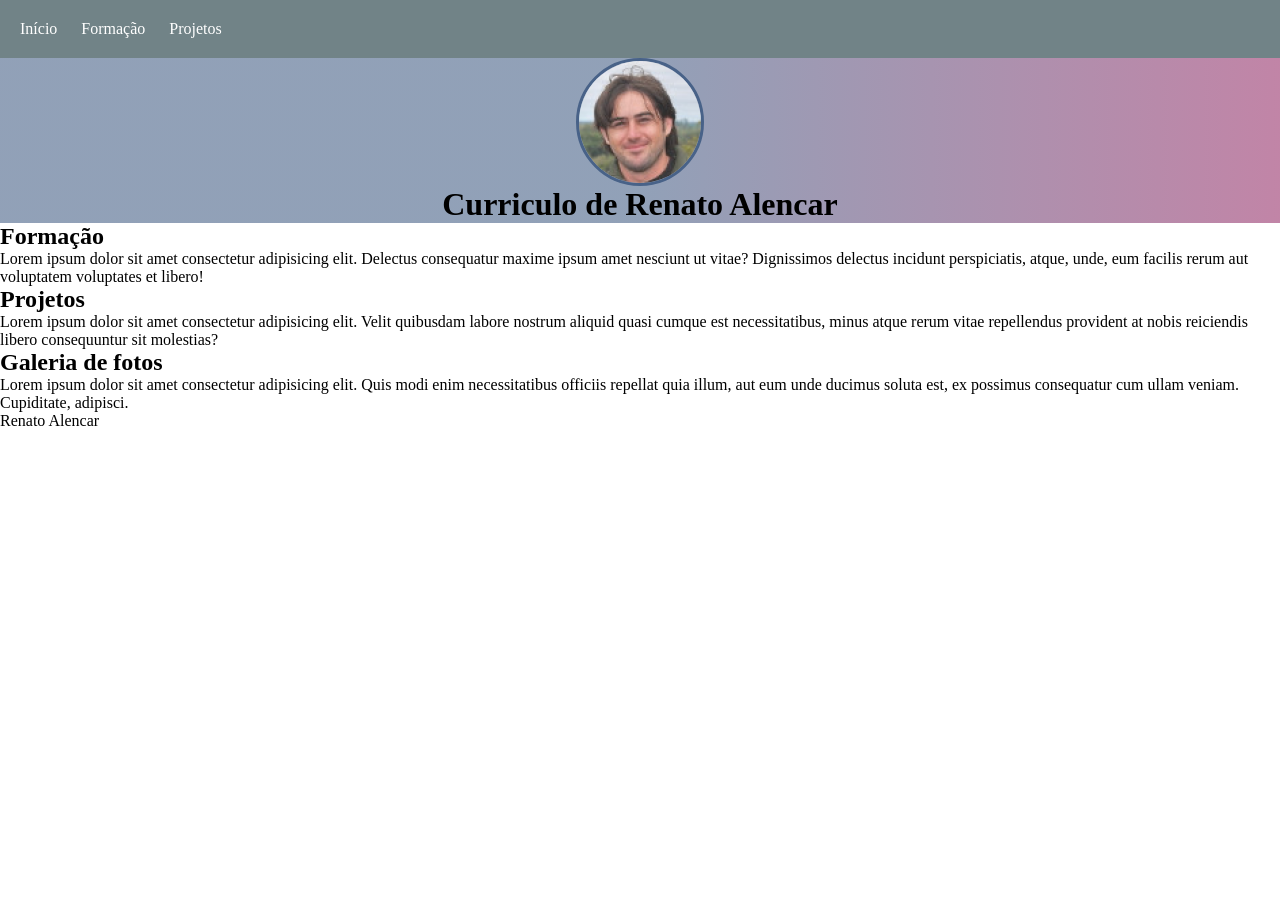
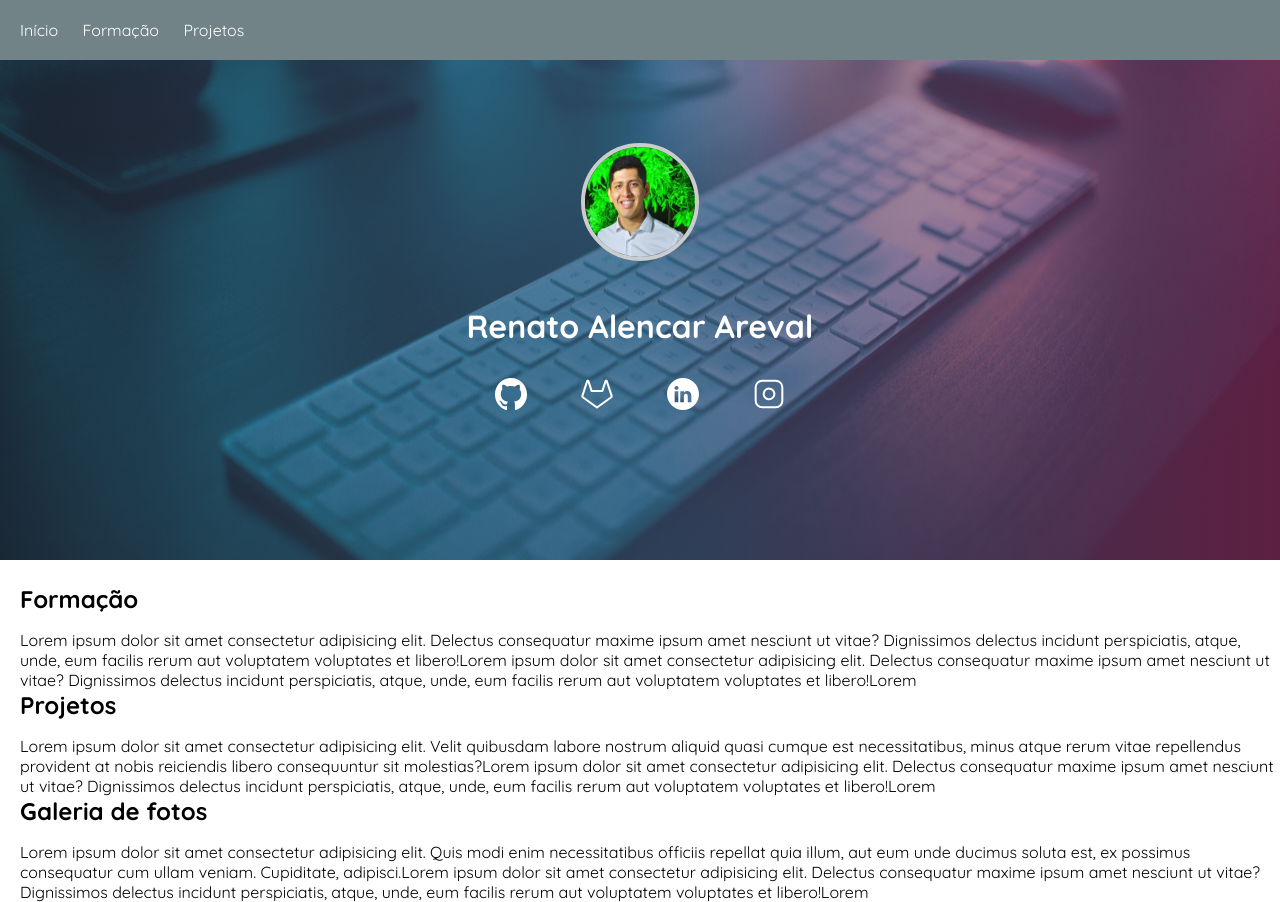
Before and after one commit to renatoareval/curriculo, a plain HTML site: page index.html in a window 1280 px wide. Before the commit the page ends 800 px from the top, so only its background shows below. Drawn offline with Linux system fonts and the light colour scheme.

Commit message:
estilos cabeçalho

```diff
--- a/estilo.css
+++ b/estilo.css
@@ -1,12 +1,14 @@
+@import url('https://fonts.googleapis.com/css2?family=Quicksand:wght@300;400;500;600;700&display=swap');
+
 * {
     margin: 0;
     padding: 0;
+    font-family: 'Quicksand';
 }
 
 .menu {
     background-color: #718387;
     padding: 20px;
-
 }
 
 .link {
@@ -21,17 +23,47 @@
 
 .titulo {
     text-align: center;
-}
-
-.imagem {
-    border-radius: 50%;
-    display: block;
-    margin: 0 auto;
-    border: 3px solid #486288;
+    color: #fff;
+    margin-top: 45px;
 }
 
 .cabecalho {
     background-color: #98336C;
-    background: linear-gradient(90deg, #48628899 0%, #48628899, #98336C99 100%);
+    background: linear-gradient(90deg, #3e506d6b 0%, #48628899, #98336C99 100%), url(imgs/fundo.jpg)no-repeat center center/cover;
+    text-align: center;
+    height: 500px;
+    width: 100%;
+    display: flex;
+    align-items: center;
+    flex-direction: column;
 
 }
+
+.imagem {
+    width: 110px;
+    height: 110px;
+    border-radius: 50%;
+    margin-top: 83px;
+    border: 4px solid #ccc;
+
+}
+
+.redes {
+    display: flex;
+    align-items: center;
+    justify-content: end;
+    height: 100px;
+    gap: 54px;
+}
+
+.principal {
+    max-width: 1440px;
+    margin: 0 auto;
+    padding: 24px 0px 0px 20px;
+}
+
+.titulo-principal {
+    margin-bottom: 16px;
+}
+
+p {}
--- a/index.html
+++ b/index.html
@@ -15,28 +15,41 @@
             <a href="#" class="link">Projetos</a>
         </nav>
         <div class="cabecalho">
-            <img src="imgs/marco.png" alt="Foto perfil" height="122" width="122" class="imagem">
-            <h1 class="titulo">Curriculo de Renato Alencar</h1>
+            <img src="imgs/fotos.jpg" alt="Foto perfil" class="imagem" height="122" width="122">
+            <h1 class="titulo"> Renato Alencar Areval</h1>
+            <div class="redes">
+                <a href="https://github.com" target="_blank"><img src="imgs/github.svg" alt="" class="redes-sociais"></a>
+                <a href="https://gitlab.com" target="_blank"><img src="imgs/gitlab.svg" alt="" class="redes-sociais"></a>
+                <a href="https://linkedin.com" target="_blank"><img src="imgs/linkedin.svg" alt="" class="redes-sociais"> </a>
+                <a href="https://instagram.com" target="_blank"><img src="imgs/instagram.svg" alt="" class="redes-sociais"></a>
+
+            </div>
+
+
         </div>
+
 
     </header>
 
-    <main>
-        <h2>Formação</h2>
+    <main class="principal">
+        <h2 class="titulo-principal">Formação</h2>
         <p>Lorem ipsum dolor sit amet consectetur adipisicing elit. Delectus consequatur maxime ipsum amet nesciunt ut
             vitae? Dignissimos delectus incidunt perspiciatis, atque, unde, eum facilis rerum aut voluptatem voluptates
-            et libero!</p>
-        <h2>Projetos</h2>
+            et libero!Lorem ipsum dolor sit amet consectetur adipisicing elit. Delectus consequatur maxime ipsum amet nesciunt ut
+            vitae? Dignissimos delectus incidunt perspiciatis, atque, unde, eum facilis rerum aut voluptatem voluptates
+            et libero!Lorem</p>
+        <h2 class="titulo-principal" >Projetos</h2>
         <p>Lorem ipsum dolor sit amet consectetur adipisicing elit. Velit quibusdam labore nostrum aliquid quasi cumque
             est necessitatibus, minus atque rerum vitae repellendus provident at nobis reiciendis libero consequuntur
-            sit molestias?</p>
-        <h2>Galeria de fotos</h2>
+            sit molestias?Lorem ipsum dolor sit amet consectetur adipisicing elit. Delectus consequatur maxime ipsum amet nesciunt ut
+            vitae? Dignissimos delectus incidunt perspiciatis, atque, unde, eum facilis rerum aut voluptatem voluptates
+            et libero!Lorem</p>
+        <h2 class="titulo-principal">Galeria de fotos</h2>
         <p>Lorem ipsum dolor sit amet consectetur adipisicing elit. Quis modi enim necessitatibus officiis repellat quia
-            illum, aut eum unde ducimus soluta est, ex possimus consequatur cum ullam veniam. Cupiditate, adipisci.</p>
+            illum, aut eum unde ducimus soluta est, ex possimus consequatur cum ullam veniam. Cupiditate, adipisci.Lorem ipsum dolor sit amet consectetur adipisicing elit. Delectus consequatur maxime ipsum amet nesciunt ut
+            vitae? Dignissimos delectus incidunt perspiciatis, atque, unde, eum facilis rerum aut voluptatem voluptates
+            et libero!Lorem</p>
     </main>
-    <footer>
-        Renato Alencar
-    </footer>
 </body>
 
 </html>
```
Also changed, not shown: imgs/fotos.jpg (added), imgs/fundo.jpg (added), imgs/fundo.png (deleted), imgs/github.svg (added), imgs/gitlab.svg (added), imgs/instagram.svg (added), imgs/linkedin.svg (added), imgs/marco.png (deleted).
